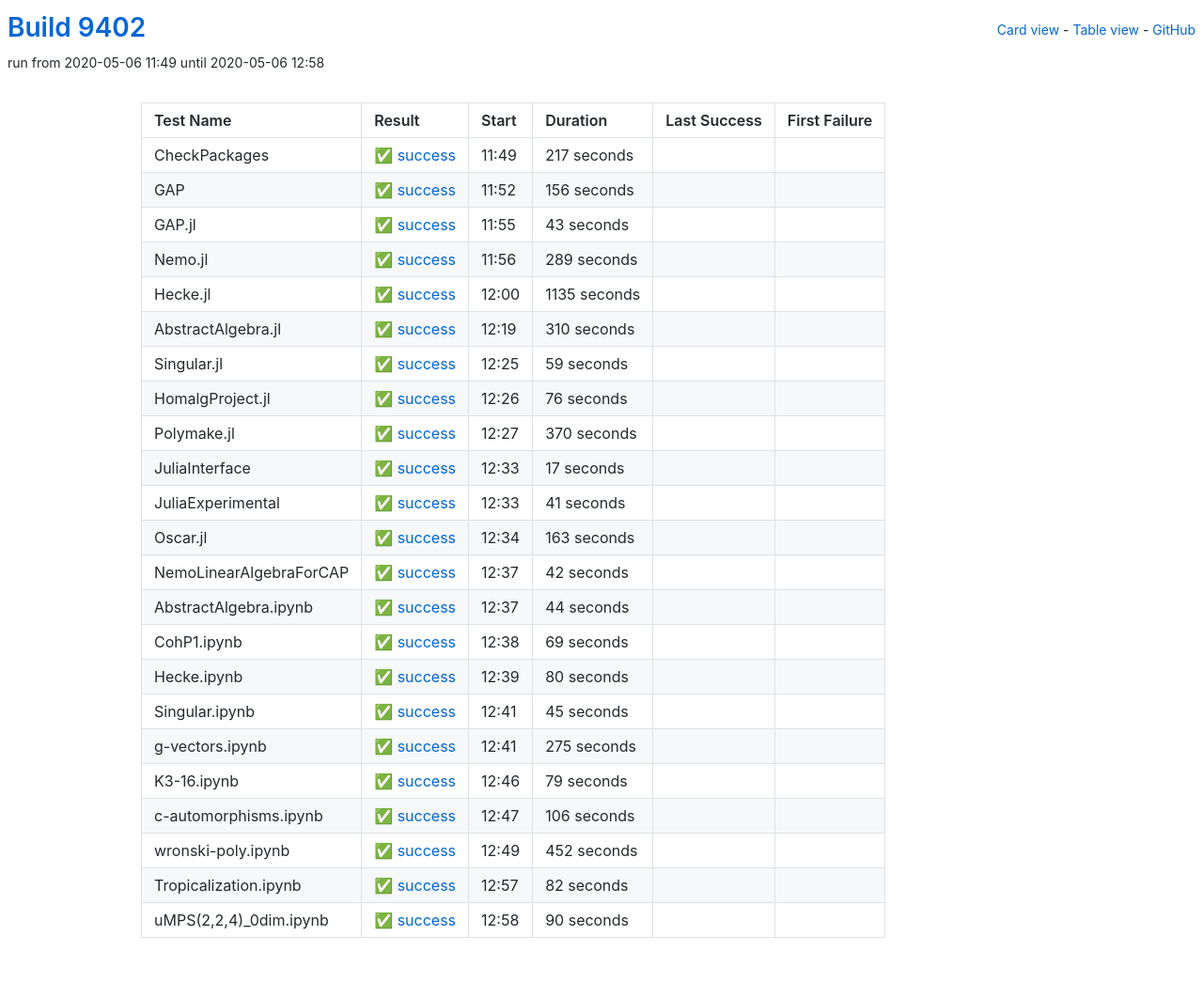
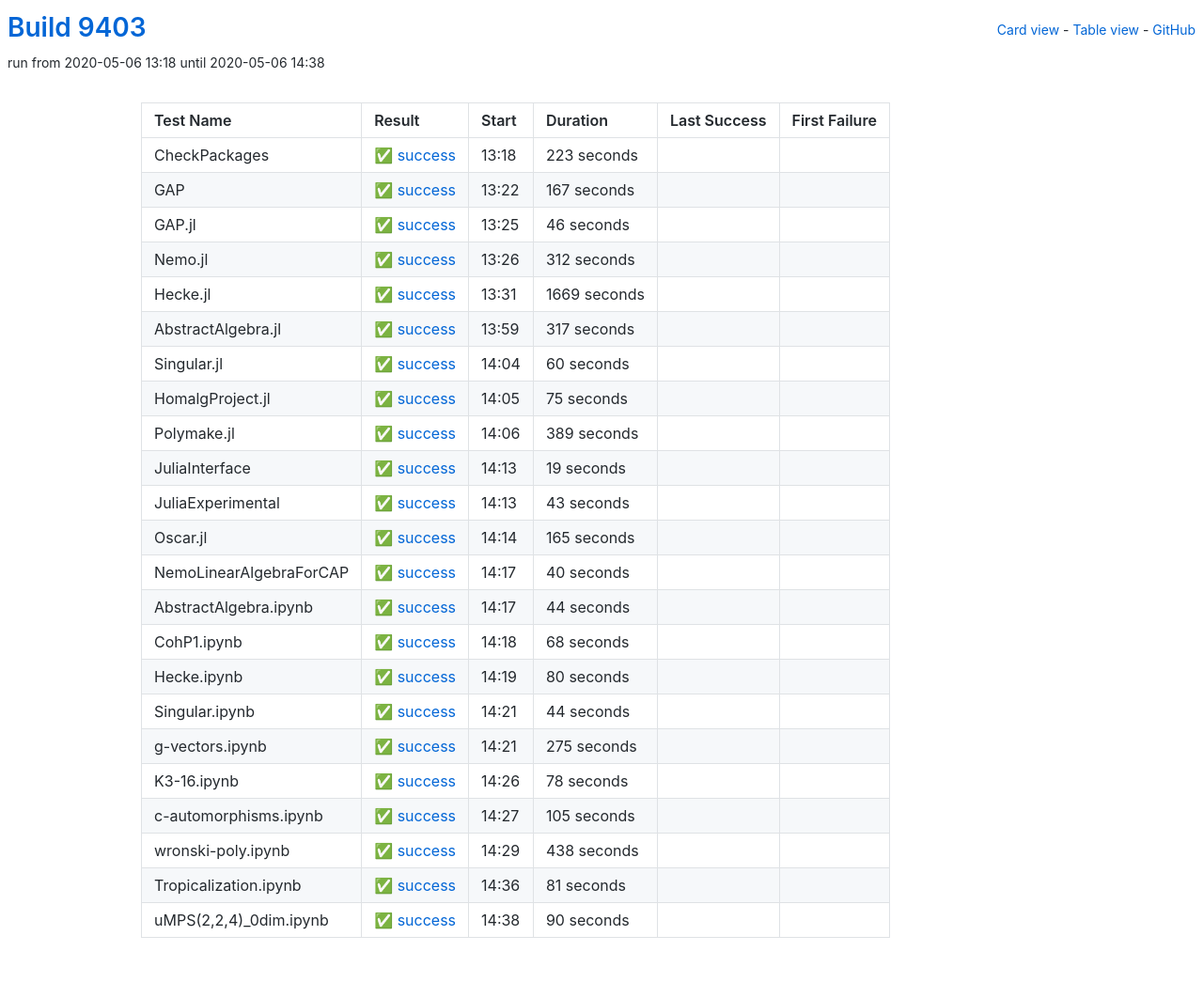
Before and after one commit to oscar-system/oscar-ci-status, a Jekyll site: the page built from table.html, in a window 1280 px wide. Shown: the whole page at 94% size. Built offline with Jekyll 4.4.1, drawn with Linux system fonts in a browser that asks for light colours.

Commit message:
Build 9403

```diff
--- a/_data/ci.yml
+++ b/_data/ci.yml
@@ -1,161 +1,161 @@
-build: 9402
-build_url: https://oscarci.mathematik.uni-kl.de/job/oscar/9402/
+build: 9403
+build_url: https://oscarci.mathematik.uni-kl.de/job/oscar/9403/
 job: oscar
 tests:
-- duration: 217
+- duration: 223
   exitcode: 0
   first_failure: false
   first_failure_url: null
   id: checkpackages
   last_success: false
   last_success_url: null
-  log: https://oscarci.mathematik.uni-kl.de/job/oscar/9402/artifact/logs/build-9402/CheckPackages.log
+  log: https://oscarci.mathematik.uni-kl.de/job/oscar/9403/artifact/logs/build-9403/CheckPackages.log
   name: CheckPackages
-  start: 2020-05-06 11:49
+  start: 2020-05-06 13:18
   status: success
   success: true
-- duration: 156
+- duration: 167
   exitcode: 0
   first_failure: false
   first_failure_url: null
   id: gap
   last_success: false
   last_success_url: null
-  log: https://oscarci.mathematik.uni-kl.de/job/oscar/9402/artifact/logs/build-9402/GAP.log
+  log: https://oscarci.mathematik.uni-kl.de/job/oscar/9403/artifact/logs/build-9403/GAP.log
   name: GAP
-  start: 2020-05-06 11:52
+  start: 2020-05-06 13:22
+  status: success
+  success: true
+- duration: 46
+  exitcode: 0
+  first_failure: false
+  first_failure_url: null
+  id: gap-jl
+  last_success: false
+  last_success_url: null
+  log: https://oscarci.mathematik.uni-kl.de/job/oscar/9403/artifact/logs/build-9403/GAP.jl.log
+  name: GAP.jl
+  start: 2020-05-06 13:25
+  status: success
+  success: true
+- duration: 312
+  exitcode: 0
+  first_failure: false
+  first_failure_url: null
+  id: nemo-jl
+  last_success: false
+  last_success_url: null
+  log: https://oscarci.mathematik.uni-kl.de/job/oscar/9403/artifact/logs/build-9403/Nemo.jl.log
+  name: Nemo.jl
+  start: 2020-05-06 13:26
+  status: success
+  success: true
+- duration: 1669
+  exitcode: 0
+  first_failure: false
+  first_failure_url: null
+  id: hecke-jl
+  last_success: false
+  last_success_url: null
+  log: https://oscarci.mathematik.uni-kl.de/job/oscar/9403/artifact/logs/build-9403/Hecke.jl.log
+  name: Hecke.jl
+  start: 2020-05-06 13:31
+  status: success
+  success: true
+- duration: 317
+  exitcode: 0
+  first_failure: false
+  first_failure_url: null
+  id: abstractalgebra-jl
+  last_success: false
+  last_success_url: null
+  log: https://oscarci.mathematik.uni-kl.de/job/oscar/9403/artifact/logs/build-9403/AbstractAlgebra.jl.log
+  name: AbstractAlgebra.jl
+  start: 2020-05-06 13:59
+  status: success
+  success: true
+- duration: 60
+  exitcode: 0
+  first_failure: false
+  first_failure_url: null
+  id: singular-jl
+  last_success: false
+  last_success_url: null
+  log: https://oscarci.mathematik.uni-kl.de/job/oscar/9403/artifact/logs/build-9403/Singular.jl.log
+  name: Singular.jl
+  start: 2020-05-06 14:04
+  status: success
+  success: true
+- duration: 75
+  exitcode: 0
+  first_failure: false
+  first_failure_url: null
+  id: homalgproject-jl
+  last_success: false
+  last_success_url: null
+  log: https://oscarci.mathematik.uni-kl.de/job/oscar/9403/artifact/logs/build-9403/HomalgProject.jl.log
+  name: HomalgProject.jl
+  start: 2020-05-06 14:05
+  status: success
+  success: true
+- duration: 389
+  exitcode: 0
+  first_failure: false
+  first_failure_url: null
+  id: polymake-jl
+  last_success: false
+  last_success_url: null
+  log: https://oscarci.mathematik.uni-kl.de/job/oscar/9403/artifact/logs/build-9403/Polymake.jl.log
+  name: Polymake.jl
+  start: 2020-05-06 14:06
+  status: success
+  success: true
+- duration: 19
+  exitcode: 0
+  first_failure: false
+  first_failure_url: null
+  id: juliainterface
+  last_success: false
+  last_success_url: null
+  log: https://oscarci.mathematik.uni-kl.de/job/oscar/9403/artifact/logs/build-9403/JuliaInterface.log
+  name: JuliaInterface
+  start: 2020-05-06 14:13
   status: success
   success: true
 - duration: 43
   exitcode: 0
   first_failure: false
   first_failure_url: null
-  id: gap-jl
-  last_success: false
-  last_success_url: null
-  log: https://oscarci.mathematik.uni-kl.de/job/oscar/9402/artifact/logs/build-9402/GAP.jl.log
-  name: GAP.jl
-  start: 2020-05-06 11:55
-  status: success
-  success: true
-- duration: 289
-  exitcode: 0
-  first_failure: false
-  first_failure_url: null
-  id: nemo-jl
-  last_success: false
-  last_success_url: null
-  log: https://oscarci.mathematik.uni-kl.de/job/oscar/9402/artifact/logs/build-9402/Nemo.jl.log
-  name: Nemo.jl
-  start: 2020-05-06 11:56
-  status: success
-  success: true
-- duration: 1135
-  exitcode: 0
-  first_failure: false
-  first_failure_url: null
-  id: hecke-jl
-  last_success: false
-  last_success_url: null
-  log: https://oscarci.mathematik.uni-kl.de/job/oscar/9402/artifact/logs/build-9402/Hecke.jl.log
-  name: Hecke.jl
-  start: 2020-05-06 12:00
-  status: success
-  success: true
-- duration: 310
-  exitcode: 0
-  first_failure: false
-  first_failure_url: null
-  id: abstractalgebra-jl
-  last_success: false
-  last_success_url: null
-  log: https://oscarci.mathematik.uni-kl.de/job/oscar/9402/artifact/logs/build-9402/AbstractAlgebra.jl.log
-  name: AbstractAlgebra.jl
-  start: 2020-05-06 12:19
-  status: success
-  success: true
-- duration: 59
-  exitcode: 0
-  first_failure: false
-  first_failure_url: null
-  id: singular-jl
-  last_success: false
-  last_success_url: null
-  log: https://oscarci.mathematik.uni-kl.de/job/oscar/9402/artifact/logs/build-9402/Singular.jl.log
-  name: Singular.jl
-  start: 2020-05-06 12:25
-  status: success
-  success: true
-- duration: 76
-  exitcode: 0
-  first_failure: false
-  first_failure_url: null
-  id: homalgproject-jl
-  last_success: false
-  last_success_url: null
-  log: https://oscarci.mathematik.uni-kl.de/job/oscar/9402/artifact/logs/build-9402/HomalgProject.jl.log
-  name: HomalgProject.jl
-  start: 2020-05-06 12:26
-  status: success
-  success: true
-- duration: 370
-  exitcode: 0
-  first_failure: false
-  first_failure_url: null
-  id: polymake-jl
-  last_success: false
-  last_success_url: null
-  log: https://oscarci.mathematik.uni-kl.de/job/oscar/9402/artifact/logs/build-9402/Polymake.jl.log
-  name: Polymake.jl
-  start: 2020-05-06 12:27
-  status: success
-  success: true
-- duration: 17
-  exitcode: 0
-  first_failure: false
-  first_failure_url: null
-  id: juliainterface
-  last_success: false
-  last_success_url: null
-  log: https://oscarci.mathematik.uni-kl.de/job/oscar/9402/artifact/logs/build-9402/JuliaInterface.log
-  name: JuliaInterface
-  start: 2020-05-06 12:33
-  status: success
-  success: true
-- duration: 41
-  exitcode: 0
-  first_failure: false
-  first_failure_url: null
   id: juliaexperimental
   last_success: false
   last_success_url: null
-  log: https://oscarci.mathematik.uni-kl.de/job/oscar/9402/artifact/logs/build-9402/JuliaExperimental.log
+  log: https://oscarci.mathematik.uni-kl.de/job/oscar/9403/artifact/logs/build-9403/JuliaExperimental.log
   name: JuliaExperimental
-  start: 2020-05-06 12:33
+  start: 2020-05-06 14:13
   status: success
   success: true
-- duration: 163
+- duration: 165
   exitcode: 0
   first_failure: false
   first_failure_url: null
   id: oscar-jl
   last_success: false
   last_success_url: null
-  log: https://oscarci.mathematik.uni-kl.de/job/oscar/9402/artifact/logs/build-9402/Oscar.jl.log
+  log: https://oscarci.mathematik.uni-kl.de/job/oscar/9403/artifact/logs/build-9403/Oscar.jl.log
   name: Oscar.jl
-  start: 2020-05-06 12:34
+  start: 2020-05-06 14:14
   status: success
   success: true
-- duration: 42
+- duration: 40
   exitcode: 0
   first_failure: false
   first_failure_url: null
   id: nemolinearalgebraforcap
   last_success: false
   last_success_url: null
-  log: https://oscarci.mathematik.uni-kl.de/job/oscar/9402/artifact/logs/build-9402/NemoLinearAlgebraForCAP.log
+  log: https://oscarci.mathematik.uni-kl.de/job/oscar/9403/artifact/logs/build-9403/NemoLinearAlgebraForCAP.log
   name: NemoLinearAlgebraForCAP
-  start: 2020-05-06 12:37
+  start: 2020-05-06 14:17
   status: success
   success: true
 - duration: 44
@@ -165,21 +165,21 @@
   id: abstractalgebra-ipynb
   last_success: false
   last_success_url: null
-  log: https://oscarci.mathematik.uni-kl.de/job/oscar/9402/artifact/logs/build-9402/AbstractAlgebra.ipynb.log
+  log: https://oscarci.mathematik.uni-kl.de/job/oscar/9403/artifact/logs/build-9403/AbstractAlgebra.ipynb.log
   name: AbstractAlgebra.ipynb
-  start: 2020-05-06 12:37
+  start: 2020-05-06 14:17
   status: success
   success: true
-- duration: 69
+- duration: 68
   exitcode: 0
   first_failure: false
   first_failure_url: null
   id: cohp1-ipynb
   last_success: false
   last_success_url: null
-  log: https://oscarci.mathematik.uni-kl.de/job/oscar/9402/artifact/logs/build-9402/CohP1.ipynb.log
+  log: https://oscarci.mathematik.uni-kl.de/job/oscar/9403/artifact/logs/build-9403/CohP1.ipynb.log
   name: CohP1.ipynb
-  start: 2020-05-06 12:38
+  start: 2020-05-06 14:18
   status: success
   success: true
 - duration: 80
@@ -189,21 +189,21 @@
   id: hecke-ipynb
   last_success: false
   last_success_url: null
-  log: https://oscarci.mathematik.uni-kl.de/job/oscar/9402/artifact/logs/build-9402/Hecke.ipynb.log
+  log: https://oscarci.mathematik.uni-kl.de/job/oscar/9403/artifact/logs/build-9403/Hecke.ipynb.log
   name: Hecke.ipynb
-  start: 2020-05-06 12:39
+  start: 2020-05-06 14:19
   status: success
   success: true
-- duration: 45
+- duration: 44
   exitcode: 0
   first_failure: false
   first_failure_url: null
   id: singular-ipynb
   last_success: false
   last_success_url: null
-  log: https://oscarci.mathematik.uni-kl.de/job/oscar/9402/artifact/logs/build-9402/Singular.ipynb.log
+  log: https://oscarci.mathematik.uni-kl.de/job/oscar/9403/artifact/logs/build-9403/Singular.ipynb.log
   name: Singular.ipynb
-  start: 2020-05-06 12:41
+  start: 2020-05-06 14:21
   status: success
   success: true
 - duration: 275
@@ -213,57 +213,57 @@
   id: g-vectors-ipynb
   last_success: false
   last_success_url: null
-  log: https://oscarci.mathematik.uni-kl.de/job/oscar/9402/artifact/logs/build-9402/g-vectors.ipynb.log
+  log: https://oscarci.mathematik.uni-kl.de/job/oscar/9403/artifact/logs/build-9403/g-vectors.ipynb.log
   name: g-vectors.ipynb
-  start: 2020-05-06 12:41
+  start: 2020-05-06 14:21
   status: success
   success: true
-- duration: 79
+- duration: 78
   exitcode: 0
   first_failure: false
   first_failure_url: null
   id: k3-16-ipynb
   last_success: false
   last_success_url: null
-  log: https://oscarci.mathematik.uni-kl.de/job/oscar/9402/artifact/logs/build-9402/K3-16.ipynb.log
+  log: https://oscarci.mathematik.uni-kl.de/job/oscar/9403/artifact/logs/build-9403/K3-16.ipynb.log
   name: K3-16.ipynb
-  start: 2020-05-06 12:46
+  start: 2020-05-06 14:26
   status: success
   success: true
-- duration: 106
+- duration: 105
   exitcode: 0
   first_failure: false
   first_failure_url: null
   id: c-automorphisms-ipynb
   last_success: false
   last_success_url: null
-  log: https://oscarci.mathematik.uni-kl.de/job/oscar/9402/artifact/logs/build-9402/c-automorphisms.ipynb.log
+  log: https://oscarci.mathematik.uni-kl.de/job/oscar/9403/artifact/logs/build-9403/c-automorphisms.ipynb.log
   name: c-automorphisms.ipynb
-  start: 2020-05-06 12:47
+  start: 2020-05-06 14:27
   status: success
   success: true
-- duration: 452
+- duration: 438
   exitcode: 0
   first_failure: false
   first_failure_url: null
   id: wronski-poly-ipynb
   last_success: false
   last_success_url: null
-  log: https://oscarci.mathematik.uni-kl.de/job/oscar/9402/artifact/logs/build-9402/wronski-poly.ipynb.log
+  log: https://oscarci.mathematik.uni-kl.de/job/oscar/9403/artifact/logs/build-9403/wronski-poly.ipynb.log
   name: wronski-poly.ipynb
-  start: 2020-05-06 12:49
+  start: 2020-05-06 14:29
   status: success
   success: true
-- duration: 82
+- duration: 81
   exitcode: 0
   first_failure: false
   first_failure_url: null
   id: tropicalization-ipynb
   last_success: false
   last_success_url: null
-  log: https://oscarci.mathematik.uni-kl.de/job/oscar/9402/artifact/logs/build-9402/Tropicalization.ipynb.log
+  log: https://oscarci.mathematik.uni-kl.de/job/oscar/9403/artifact/logs/build-9403/Tropicalization.ipynb.log
   name: Tropicalization.ipynb
-  start: 2020-05-06 12:57
+  start: 2020-05-06 14:36
   status: success
   success: true
 - duration: 90
@@ -273,8 +273,8 @@
   id: umps-2-2-4-0dim-ipynb
   last_success: false
   last_success_url: null
-  log: https://oscarci.mathematik.uni-kl.de/job/oscar/9402/artifact/logs/build-9402/uMPS-2-2-4-_0dim.ipynb.log
+  log: https://oscarci.mathematik.uni-kl.de/job/oscar/9403/artifact/logs/build-9403/uMPS-2-2-4-_0dim.ipynb.log
   name: uMPS(2,2,4)_0dim.ipynb
-  start: 2020-05-06 12:58
+  start: 2020-05-06 14:38
   status: success
   success: true
```
Also changed, not shown: README.md.
